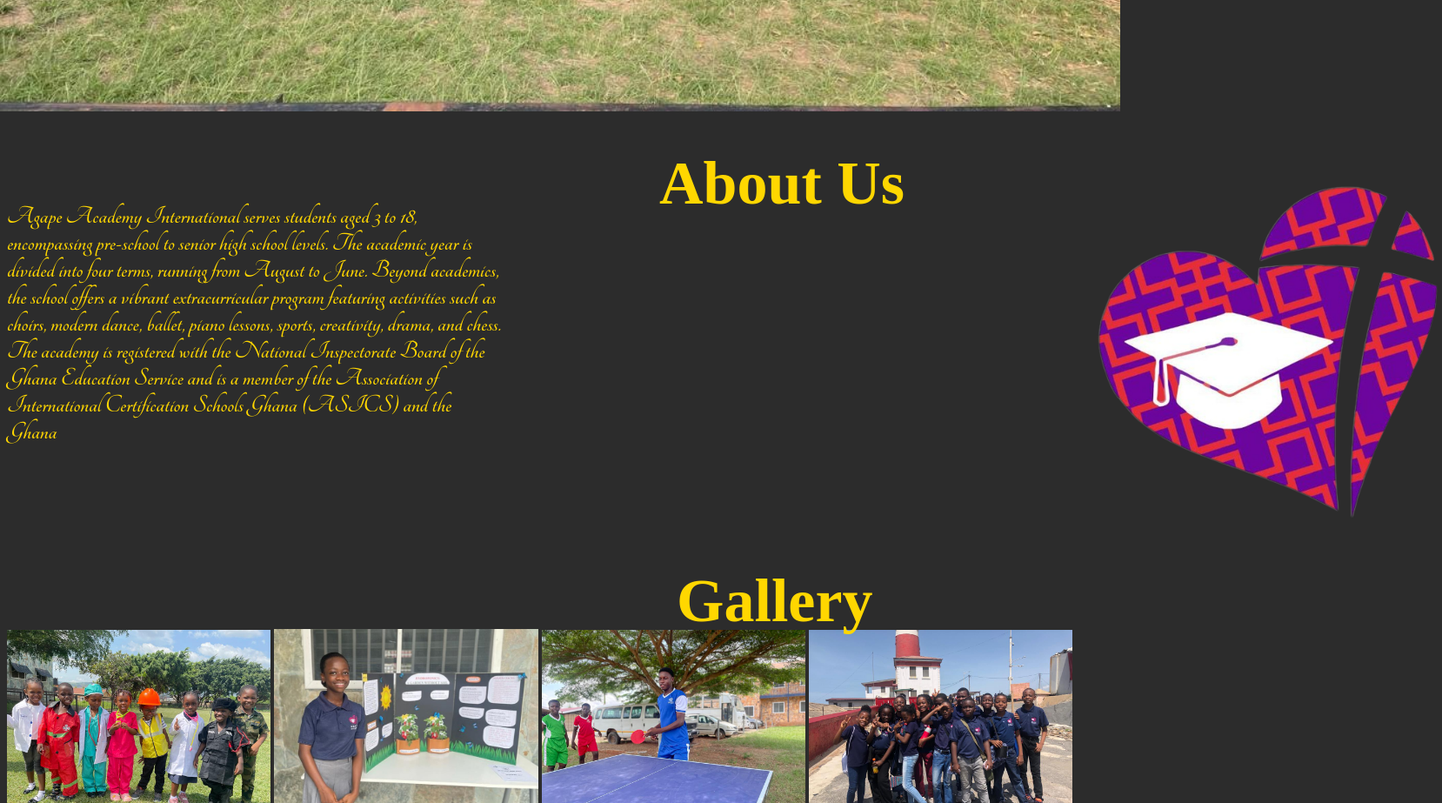
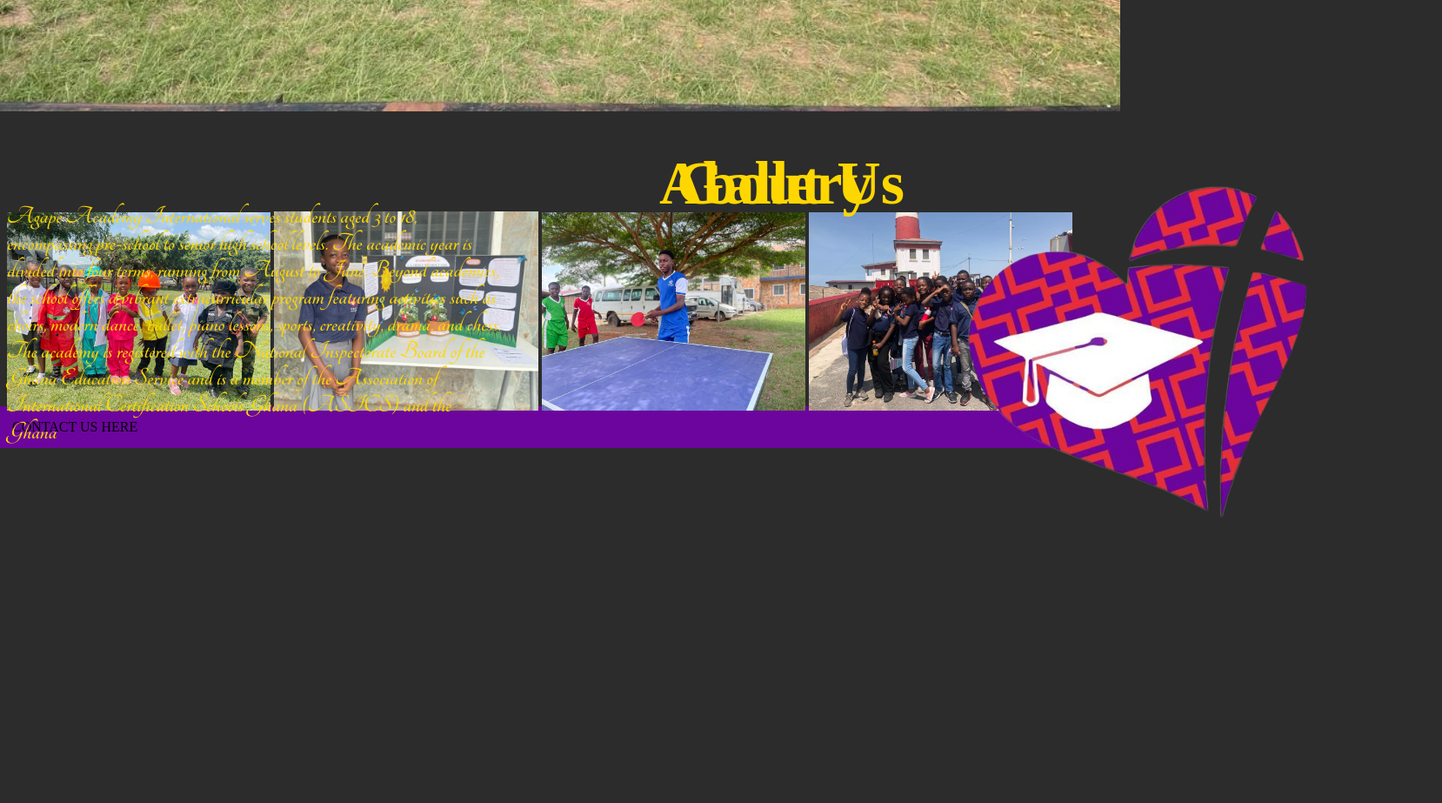
Before and after one commit to m-a-yJR/school-website, a plain HTML site: page INDEX.HTML in a window 1280 px wide. Shown: the part 880-1803 px from the top of the page at 87% size, 1658 px wide, since content can reach past the window. After the commit the page ends 1483 px from the top, so only its background shows below. Drawn offline with Linux system fonts and the light colour scheme; a web font is replaced by a local one.

Commit message:
Update INDEX.CSS

```diff
--- a/INDEX.CSS
+++ b/INDEX.CSS
@@ -75,10 +75,11 @@
     font-size: 30px;
 }
 .about img{
-    padding-left: 1250px;
+    padding-left: 1100px;
     width: 400px;
     padding-top: 80px;
     display: flex;
+    position: absolute;
 }
 .gal h1{
     padding-top: 1px;
```
